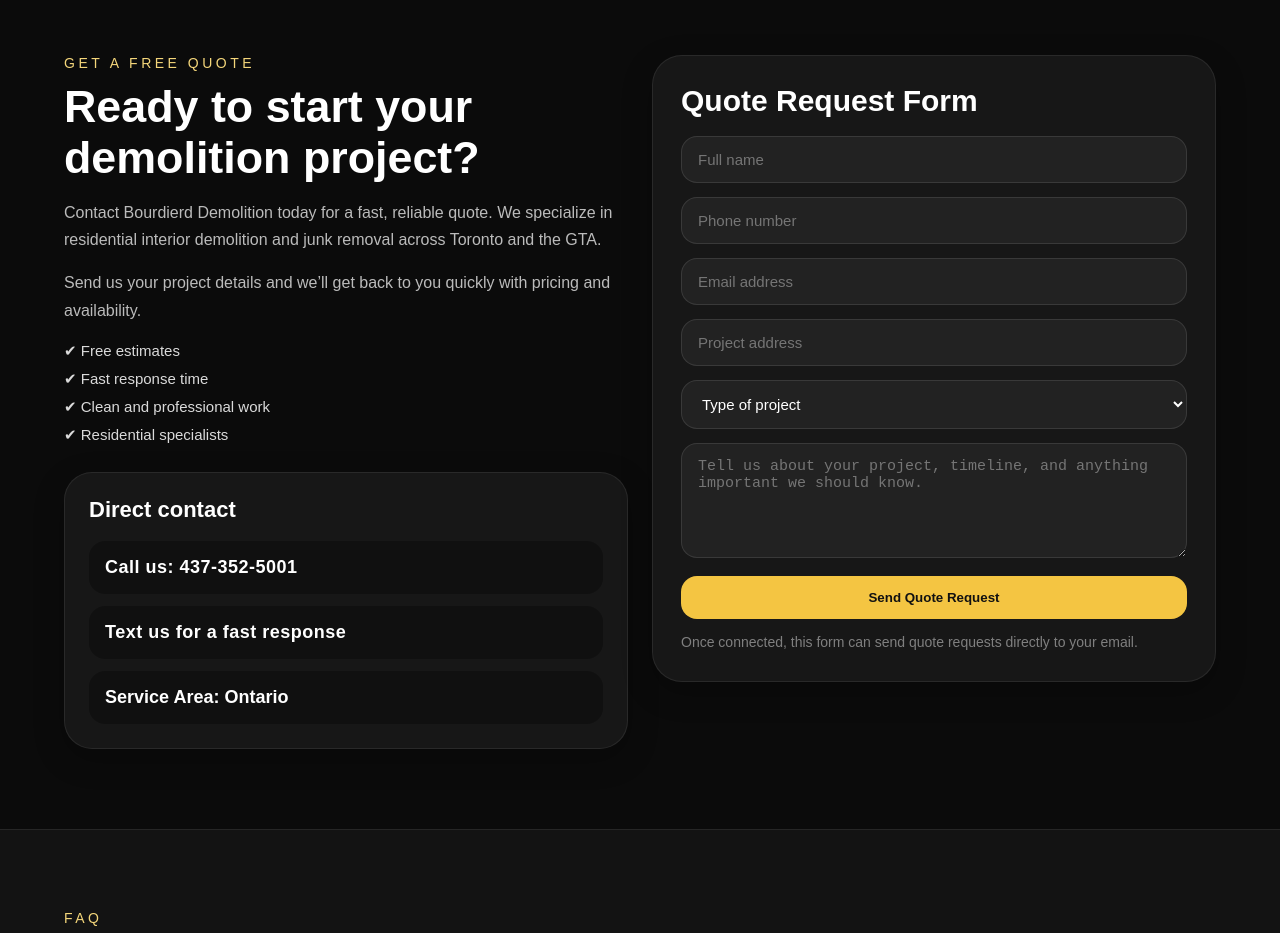
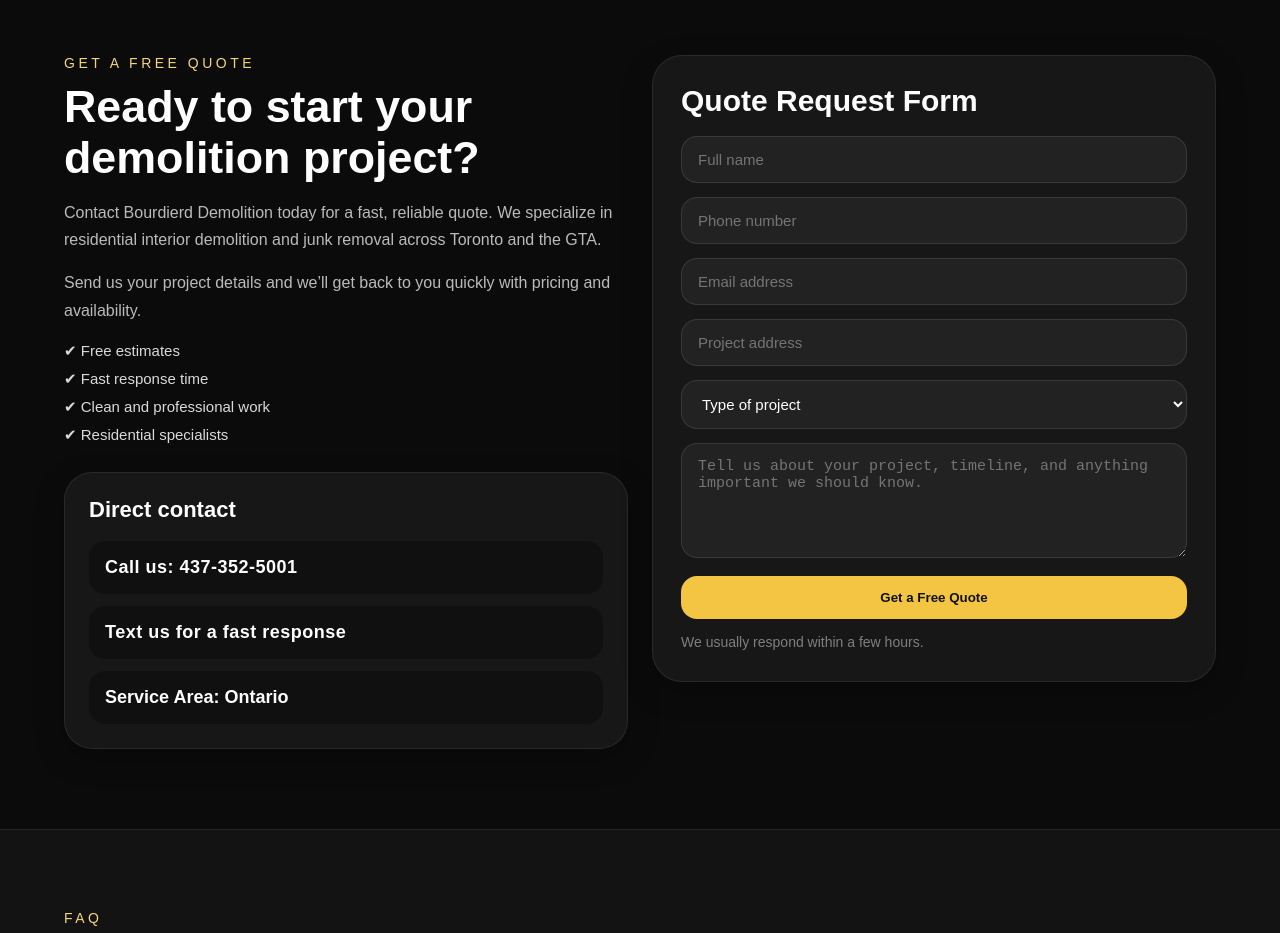
Before and after one commit to gabrieladesigner9-ux/bourdierd-demolition-site, a React (Vite) app: page / in a window 1280 px wide. Shown: the part 3180-4113 px from the top of the page. Built offline with nearby package versions, Linux system fonts and the light colour scheme.

Commit message:
connect form to email

```diff
--- a/src/App.jsx
+++ b/src/App.jsx
@@ -713,12 +713,47 @@
             </div>
 
 <div style={styles.formCard}>
-              <div style={{ fontSize: "30px", fontWeight: 800, marginBottom: "18px" }}>Quote Request Form</div>
-              <input style={styles.input} placeholder="Full name" />
-              <input style={styles.input} placeholder="Phone number" />
-              <input style={styles.input} placeholder="Email address" />
-              <input style={styles.input} placeholder="Project address" />
-              <select style={styles.input} defaultValue="">
+  <div style={{ fontSize: "30px", fontWeight: 800, marginBottom: "18px" }}>
+    Quote Request Form
+  </div>
+
+  <form action="https://formspree.io/f/mbdpellb" method="POST">
+
+    <input
+      type="text"
+      name="name"
+      placeholder="Full name"
+      required
+      style={styles.input}
+    />
+
+    <input
+      type="tel"
+      name="phone"
+      placeholder="Phone number"
+      required
+      style={styles.input}
+    />
+
+    <input
+      type="email"
+      name="email"
+      placeholder="Email address"
+      style={styles.input}
+    />
+
+    <input
+      type="text"
+      name="address"
+      placeholder="Project address"
+      style={styles.input}
+    />
+
+    <select
+      name="project_type"
+      defaultValue=""
+      style={styles.input}
+    >
       <option value="" disabled>
         Type of project
       </option>
@@ -731,16 +766,26 @@
       <option>Junk removal</option>
       <option>Other</option>
     </select>
+
     <textarea
+      name="message"
       rows="5"
+      placeholder="Tell us about your project, timeline, and anything important we should know."
       style={{ ...styles.input, resize: "vertical" }}
-                placeholder="Tell us about your project, timeline, and anything important we should know."
+      required
     />
-              <button style={{ ...styles.primaryBtn, border: "none", cursor: "pointer", width: "100%" }}>
-                Send Quote Request
+
+    <button
+      type="submit"
+      style={{ ...styles.primaryBtn, border: "none", cursor: "pointer", width: "100%" }}
+    >
+      Get a Free Quote
     </button>
+
+  </form>
+
   <div style={styles.smallMuted}>
-                Once connected, this form can send quote requests directly to your email.
+    We usually respond within a few hours.
   </div>
 </div>
           </div>
```
Lines whose indentation alone changed are shown as unchanged.
